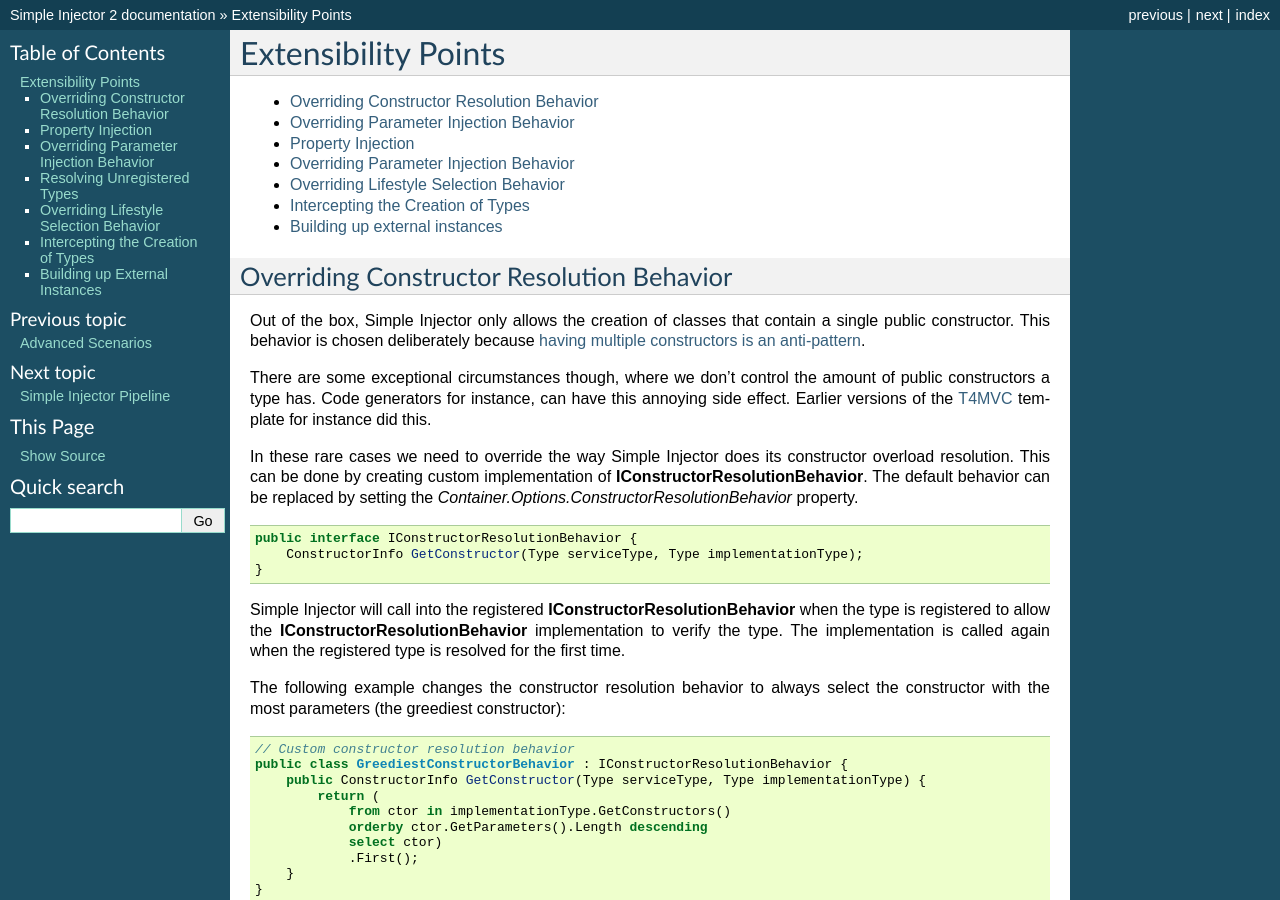
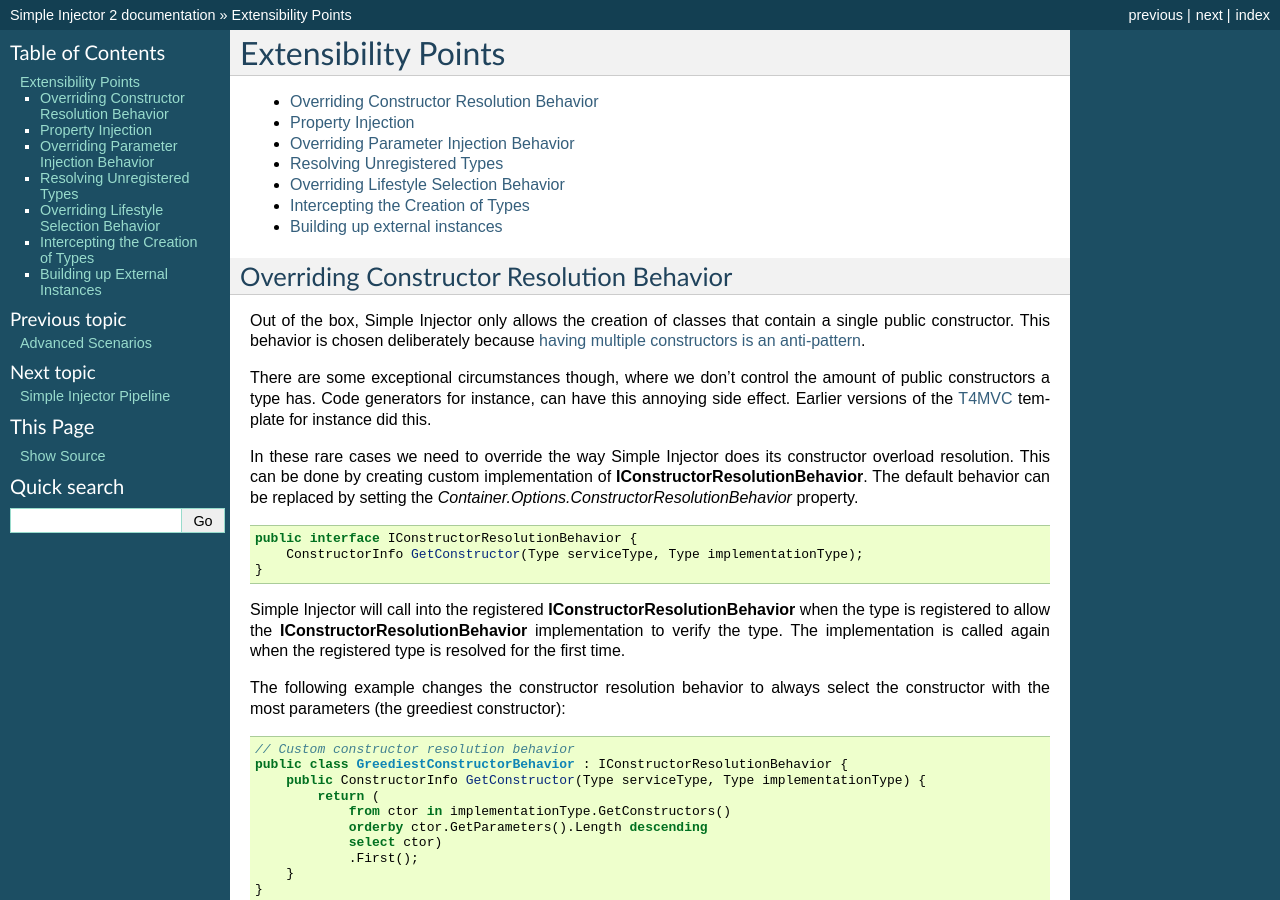
Before and after one commit to simpleinjector/Documentation, a Sphinx documentation site: the page built from source/extensibility.rst, in a window 1280 px wide and 900 px high. Built offline with Sphinx 7.4.7, drawn with Linux system fonts in a browser that asks for light colours.

Commit message:
Fixed incorrect index of the Extensibility Points page.

```diff
--- a/source/extensibility.rst
+++ b/source/extensibility.rst
@@ -3,9 +3,9 @@ Extensibility Points
 ====================
 
 * :ref:`Overriding Constructor Resolution Behavior <Overriding-Constructor-Resolution-Behavior>`
-* :ref:`Overriding Parameter Injection Behavior <Overriding-Parameter-Injection-Behavior>`
 * :ref:`Property Injection <Overriding-Property-Injection-Behavior>`
 * :ref:`Overriding Parameter Injection Behavior <Overriding-Parameter-Injection-Behavior>`
+* :ref:`Resolving Unregistered Types <Resolving-Unregistered-Types>`
 * :ref:`Overriding Lifestyle Selection Behavior <Overriding-Selection-Behavior>`
 * :ref:`Intercepting the Creation of Types <Intercepting-the-Creation-of-Types>`
 * :ref:`Building up external instances <Building-Up-External-Instances>`
```
